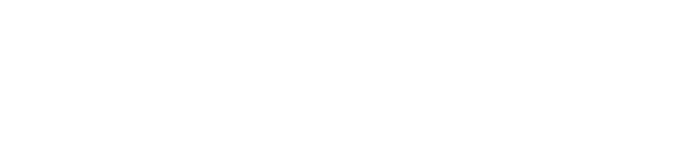
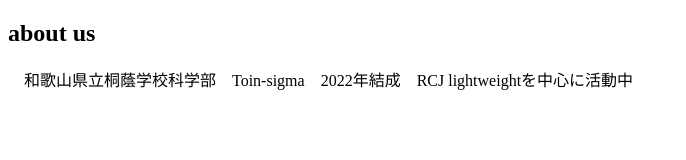
Before and after one commit to yutasm17761940/-, a plain HTML site: page index.html in a window 1280 px wide. Shown: the whole page, without its empty margins (0-686 px from the left). Drawn offline with Linux system fonts and the light colour scheme.

Commit message:
Update index.html

```diff
--- a/index.html
+++ b/index.html
@@ -5,13 +5,15 @@
        <meta name="keywords" content="" />
        <meta http-equiv="X-UA-Compatible" content="IE=edge">
        <link rel="stylesheet" href="test.css">
-       <title>toin=sigma</title>
+       <title>toin-sigma</title>
 </head>
 <body>
   <section class="wrapper">
     <div class="container">
         <div class="content">
             <!-- ここにHTMLを書き込みます -->
+               <h1> about us </h1>
+               <p>　和歌山県立桐蔭学校科学部　Toin-sigma　2022年結成　RCJ lightweightを中心に活動中
         </div>
     </div>
  </section>
```
